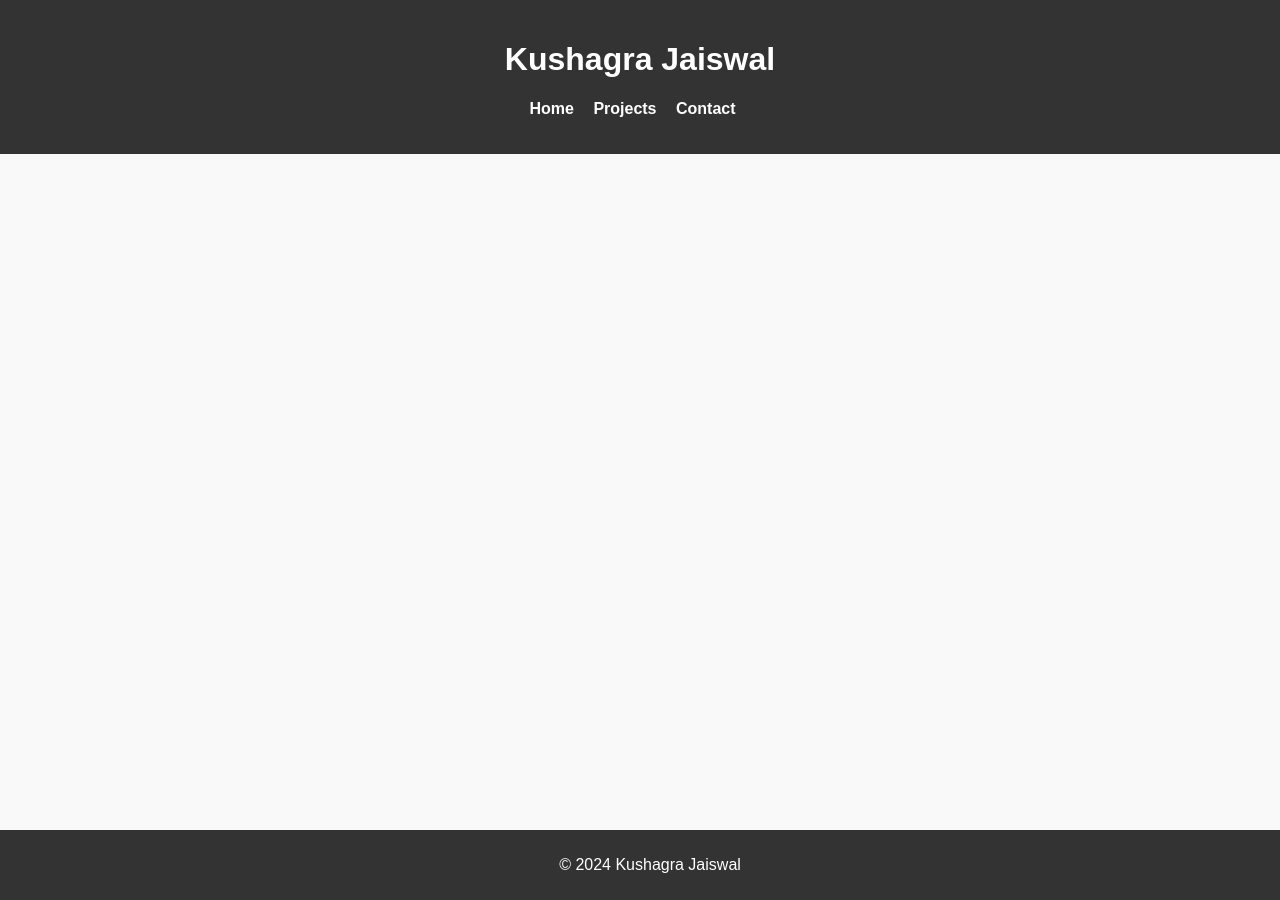
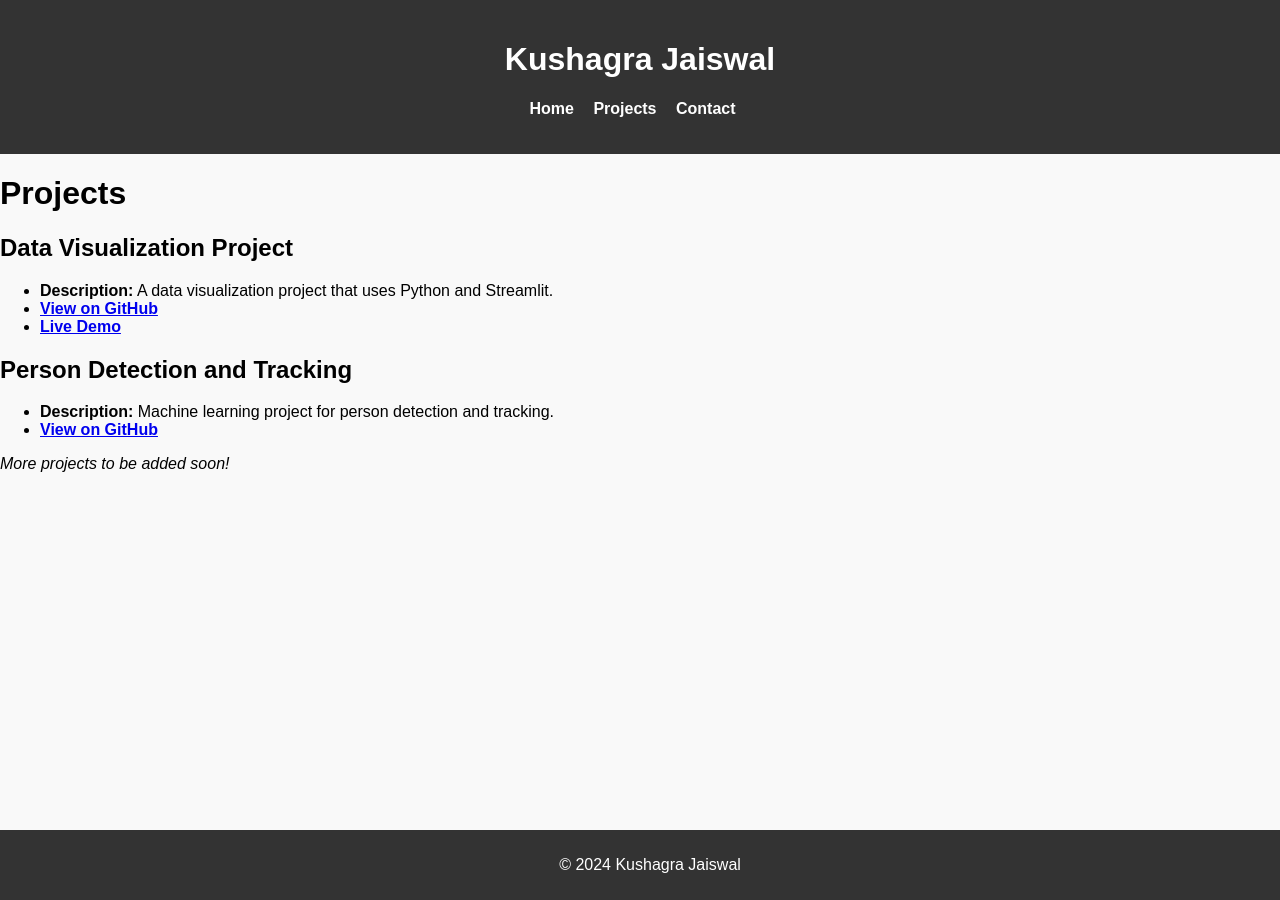
Before and after one commit to Nerd-coderZero/Nerd_coderZero.github.io, a Jekyll site: the page built from Projects.md, in a window 1280 px wide. Built offline with Jekyll 4.4.1, drawn with Linux system fonts in a browser that asks for light colours.

Commit message:
Update Projects.md

```diff
--- a/Projects.md
+++ b/Projects.md
@@ -2,3 +2,16 @@
 layout: default
 title: Projects
 ---
+
+# Projects
+
+## Data Visualization Project
+- **Description:** A data visualization project that uses Python and Streamlit.
+- **[View on GitHub](https://github.com/Nerd-coderZero/Data_Visualization_Project)**
+- **[Live Demo](https://your-streamlit-url)**
+
+## Person Detection and Tracking
+- **Description:** Machine learning project for person detection and tracking.
+- **[View on GitHub](https://github.com/Nerd-coderZero/Child_Adult_Detection)**
+
+*More projects to be added soon!*
```
